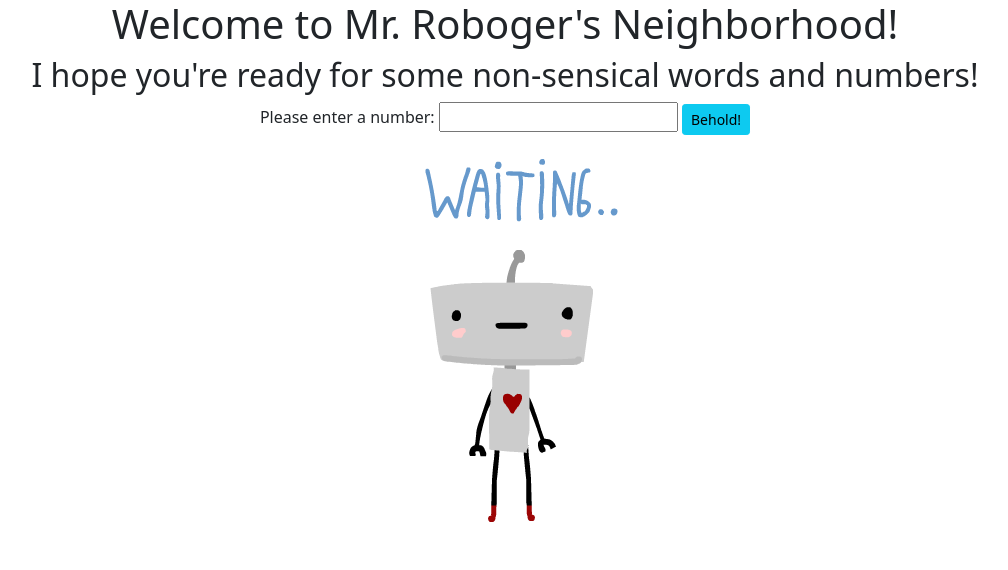
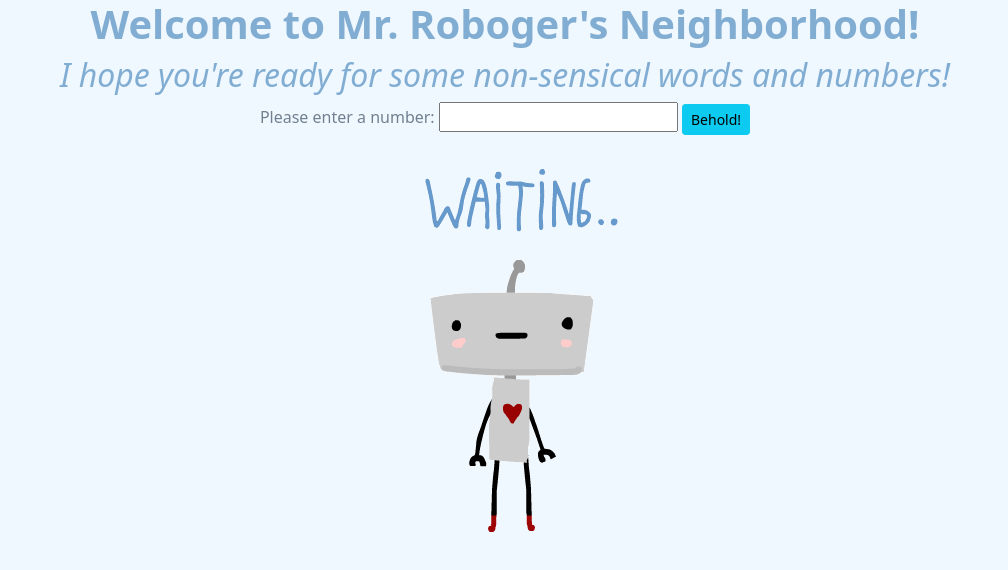
Before and after one commit to SageSypert/mr-robogers-neighborhood, a plain HTML site: page index.html in a window 1280 px wide. Shown: the whole page, without its empty margins (135-1143 px from the left). Drawn offline with Linux system fonts and the light colour scheme.

Commit message:
add css styling to h1, h2, p, and background

```diff
--- a/css/styles.css
+++ b/css/styles.css
@@ -5,3 +5,21 @@
 #resultNumbers {
   text-align: center;
 }
+
+body {
+  background-color: aliceblue;
+}
+
+h1 {
+  color:rgb(129, 173, 211);
+  font-weight: bold;
+}
+
+h2 {
+  color: rgb(129, 173, 211);
+  font-style: italic;
+}
+
+p {
+  color:slategrey;
+}
--- a/index.html
+++ b/index.html
@@ -14,7 +14,7 @@
   </div>
   <form id="formOne">
     <div class="form-group text-center">
-      <label for="number">Please enter a number:</label>
+      <label for="number"><p>Please enter a number:</p></label>
       <input id="number" class="col-sm" type="text">
       <button type="submit" class="btn btn-info btn-sm">Behold!</button>
     </div>
```
